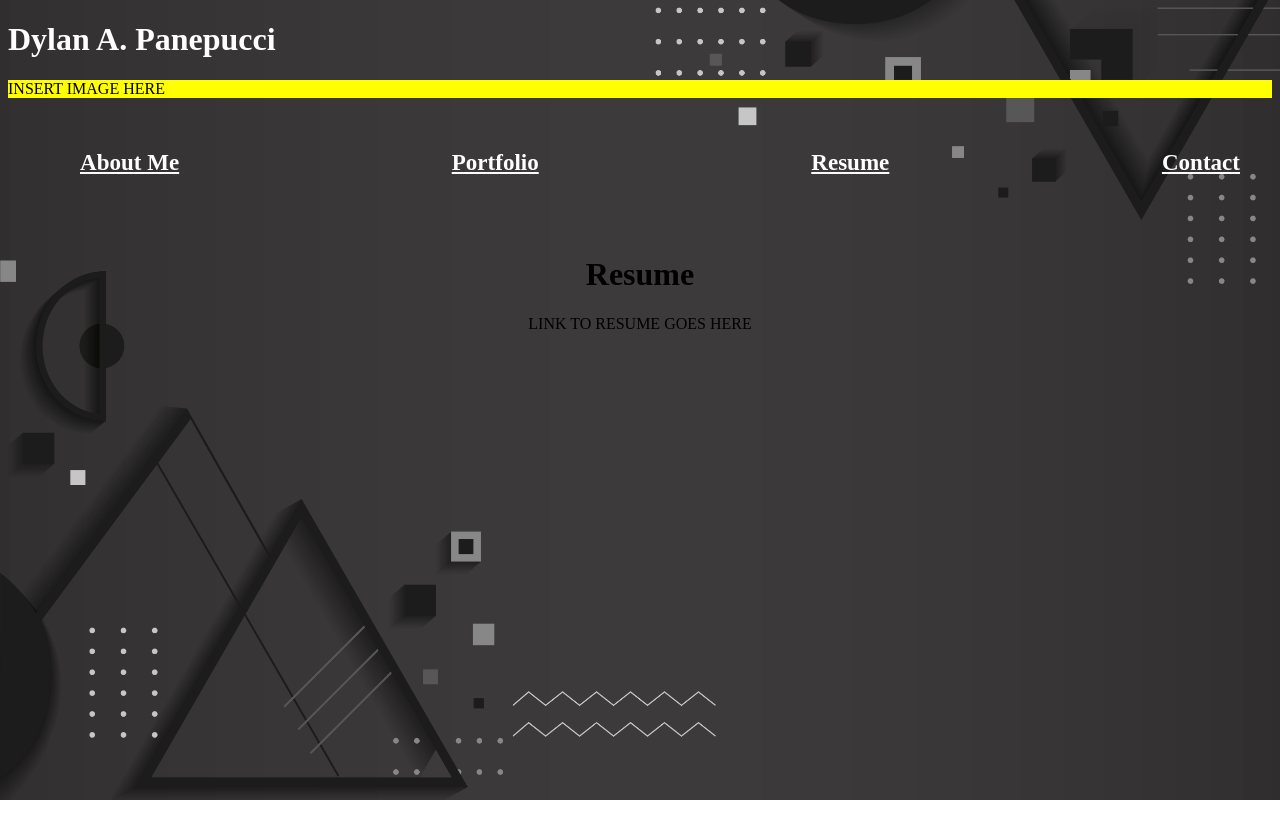
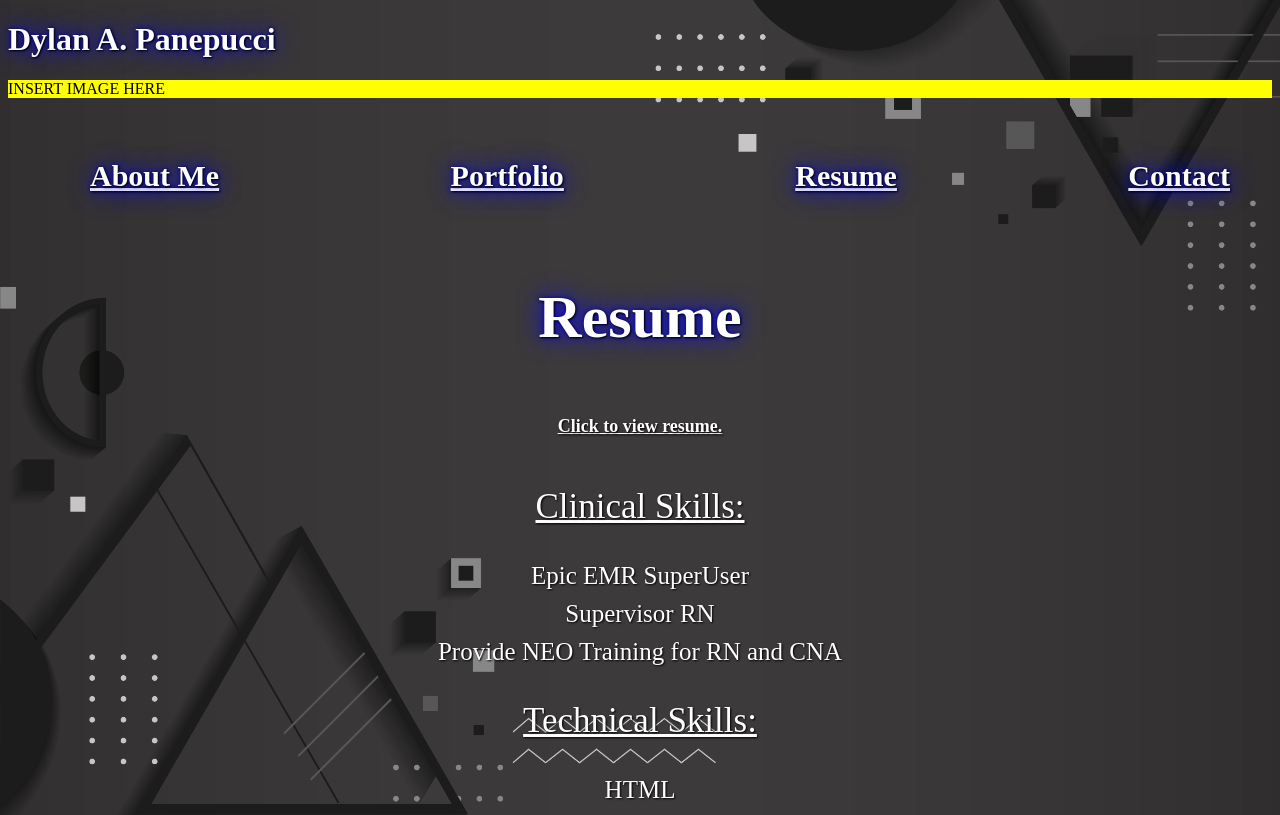
Before and after one commit to dpanepucci/DAPPortfolio, a React (Vite) app in the folder Develop/: page /Resume in a window 1280 px wide. Shown: the top 815 px of the page. Built offline with nearby package versions, Linux system fonts and the light colour scheme.

Commit message:
Added styling to About Me and Resume, working on Resume click bug, added resume pdf to files, added matching className for consistent look throughout application

```diff
--- a/Develop/index.html
+++ b/Develop/index.html
@@ -2,7 +2,7 @@
 <html lang="en" class="total-page">
   <head>
     <meta charset="UTF-8" />
-    <link rel="icon" type="image/png" sizes="32x32" href="/favicon-32x32.png">
+    <link rel="icon" type="image/png" sizes="32x32" href="/favicon-32x32.png" alt="golfer trying to find his golf ball in the water.">
     <link rel="stylesheet" href="./src/styles/index.css"/>
     <meta name="viewport" content="width=device-width, initial-scale=1.0" />
     <title>DAP Portfolio</title>
--- a/Develop/src/Pages.jsx/About.jsx
+++ b/Develop/src/Pages.jsx/About.jsx
@@ -6,7 +6,8 @@ export default function About() {
         <h1 className="h1">About Me</h1>
         <p className="main-para">
           As a dedicated Supervisor RN with 3 years of experience, I am committed to leading teams and delivering exceptional patient care. My expertise lies in managing clinical operations, mentoring staff, and implementing innovative solutions that improve outcomes for patients and providers alike.
-  Beyond bedside care, my passion lies at the intersection of healthcare and technology. I am driven by a vision to streamline processes, enhance communication, and leverage cutting-edge IT solutions to transform the way healthcare is delivered. Whether optimizing electronic medical records (EMRs) or exploring new tech integrations, I thrive on bridging the gap between clinical insight and technological innovation.
+  Beyond bedside care, my passion lies at the intersection of healthcare and technology.
+   I am driven by a vision to streamline processes, enhance communication, and leverage cutting-edge IT solutions to transform the way healthcare is delivered. Whether optimizing electronic medical records (EMRs) or exploring new tech integrations, I thrive on bridging the gap between clinical insight and technological innovation.
   Let’s connect to discuss how we can shape the future of healthcare together!
         </p>
       </div>
--- a/Develop/src/Pages.jsx/Contact.jsx
+++ b/Develop/src/Pages.jsx/Contact.jsx
@@ -1,8 +1,10 @@
+import '../styles/PagesStyle.css';
+
 export default function Contact() {
     return (
       <div>
-        <h1>Contact Page</h1>
-        <p>
+        <h1 className="h1">Contact Page</h1>
+        <p className="main-para">
         FORM WILL GO HERE
         </p>
       </div>
--- a/Develop/src/Pages.jsx/Portfolio.jsx
+++ b/Develop/src/Pages.jsx/Portfolio.jsx
@@ -1,9 +1,11 @@
+import '../styles/PagesStyle.css';
+
 export default function Portfolio() {
     return (
         <div>
-          <h1>Portfolio</h1>
-          <p>
-        SHOW OFFF PROJECT YOU HAVE DONE
+          <h1 className="h1">Portfolio</h1>
+          <p className="main-para">
+        SHOW OFF PROJECT YOU HAVE DONE
           </p>
         </div>
       );
--- a/Develop/src/Pages.jsx/Resume.jsx
+++ b/Develop/src/Pages.jsx/Resume.jsx
@@ -1,10 +1,22 @@
+import '../styles/PagesStyle.css';
+
 export default function Resume() {
     return (
         <div>
-          <h1>Resume</h1>
-          <p>
-        LINK TO RESUME GOES HERE
+          <h1 className="h1">Resume</h1>
+          <p className="main-para">
+        <a className="resume" rel="icon" href='../../public/img/D.Panepucci-RN.pdf'>Click to view resume.</a>
           </p>
+
+          <p className='skills'>Clinical Skills:</p>
+            <li>Epic EMR SuperUser</li>
+            <li>Supervisor RN</li>
+            <li>Provide NEO Training for RN and CNA</li>
+          <p className='skills'>Technical Skills:</p>
+            <li>HTML</li>
+            <li>CSS</li>
+            <li>JavaScript</li>
+            <li>React</li>
         </div>
       );
     }
--- a/Develop/src/styles/NavStyle.css
+++ b/Develop/src/styles/NavStyle.css
@@ -19,4 +19,11 @@ color: white;
     color: white;
     font-size: larger;
     font-weight: bolder;
+    text-shadow: 1px 1px 2px black, 0 0 25px blue, 0 0 5px darkblue;
 }
+
+.nav-link:hover {
+    color: black;
+    border-radius: 5px;
+    text-shadow: 1px 1px 2px black, 0 0 25px yellow, 0 0 5px darkgrey;
+}
--- a/Develop/src/styles/PagesStyle.css
+++ b/Develop/src/styles/PagesStyle.css
@@ -1,7 +1,10 @@
+/* GENERAL STYLES FOR HEADER AND MAIN PARAGRAPH FOR ALL PAGES */
+
 .h1 {
 color: white;
 font-size: 60px;
-font-weight:bold
+font-weight:bold;
+text-shadow: 1px 1px 2px black, 0 0 25px blue, 0 0 5px darkblue;
 }
 
 .main-para {
@@ -10,4 +13,33 @@ font-size: 30px;
 font-weight: bold;
 font-family: 'Times New Roman', Times, serif;
 line-height: 2;
+text-shadow: 1px 1px 2px black;
 }
+
+
+/* RESUME TAB SPECIFIC STYLES */
+
+/* Styling for click-able resume link */
+/* WHY CAN I ONLY CLICK THIS ONCE? */
+.resume {
+    font-size: large;
+    color:white;
+}
+
+/* Skills RN and Technical Listings */
+.skills, li {
+    color: white;
+    display: flex;
+    justify-content: center;
+    text-shadow: 1px 1px 2px black;
+}
+.skills {
+    font-size: 35px;
+    text-decoration: underline;
+}
+
+li {
+    font-size: 25px;
+    list-style: none;
+    margin: 10px;
+}
--- a/Develop/src/styles/index.css
+++ b/Develop/src/styles/index.css
@@ -2,7 +2,9 @@
     font-size: xx-large;
     font-weight: bolder;
     color: white;
+    text-shadow: 1px 1px 2px black, 0 0 25px blue, 0 0 5px darkblue;
 }
+
 
 .img-header {
     background-color: yellow;
```
Also changed, not shown: 2 other files (tests, documents, lock files or other folders).
